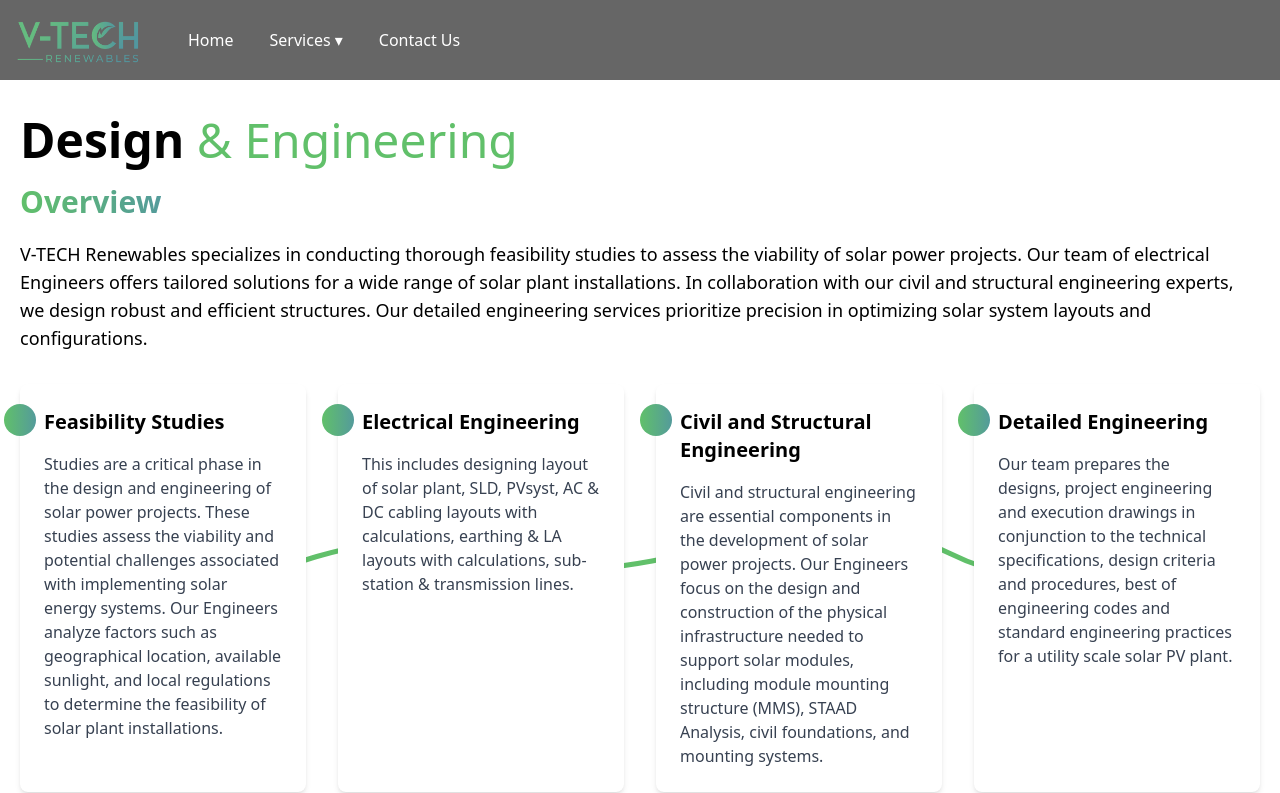
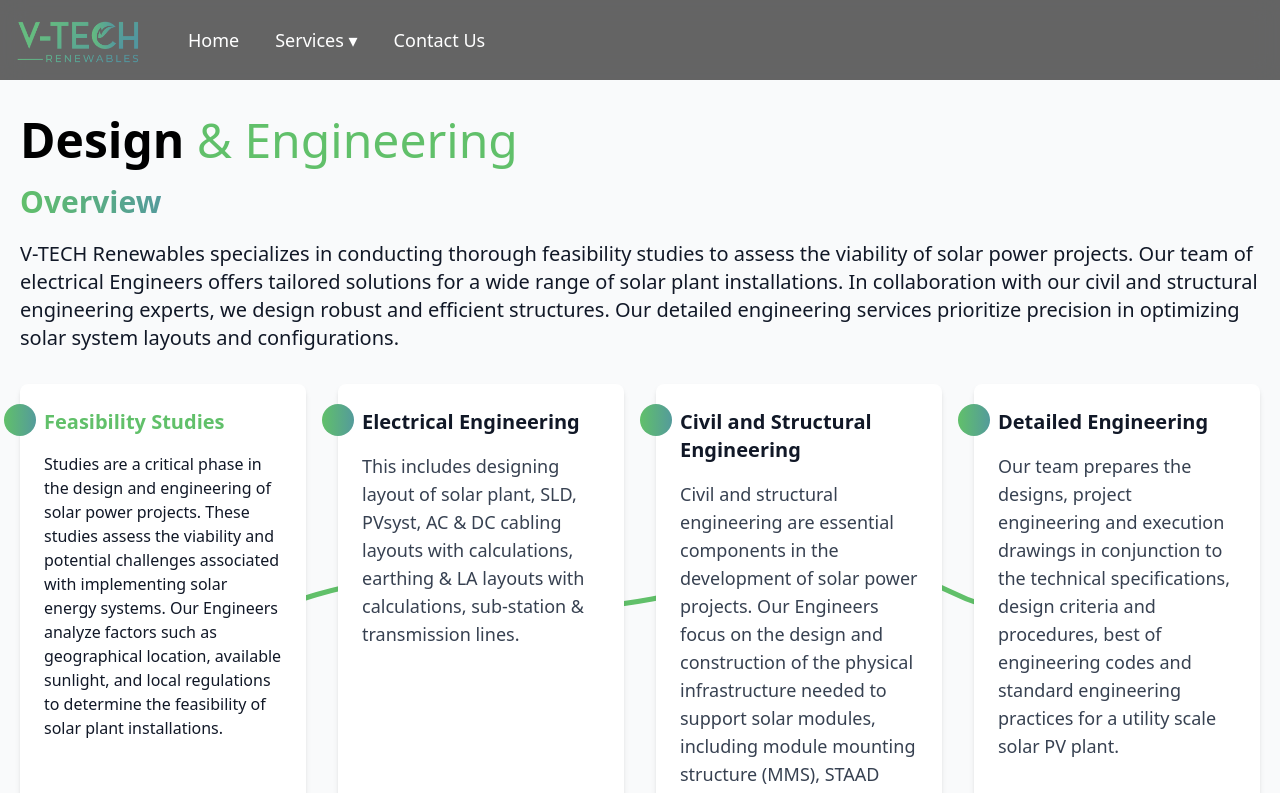
Before and after one commit to renewe-india/v-tech-frontend-web, a Next.js app: page /services/design-and-engineering in a window 1280 px wide. Shown: the top 793 px of the page. Built offline with nearby package versions, Linux system fonts and the light colour scheme.

Commit message:
appearance changed as per client.

```diff
--- a/src/app/(app)/services/design-and-engineering/page.js
+++ b/src/app/(app)/services/design-and-engineering/page.js
@@ -5,13 +5,13 @@ const DesignAndEngineering = () => {
     return (
         <div className="container my-24 mx-auto p-5">
             <div className="text-4xl md:text-5xl  md:max-w-4xl ">
-                <span className="text-black font-extrabold ">Design</span>{' '}
+                <span className="text-black font-semibold">Design</span>{' '}
                 <span className="text-theme-default">&amp; Engineering</span>
             </div>
-            <div className="bg-gradient-to-r from-[#61c06a] to-[#549b9b] inline-block text-transparent bg-clip-text text-3xl font-extrabold my-5">
+            <div className="bg-gradient-to-r from-[#61c06a] to-[#549b9b] inline-block text-transparent bg-clip-text text-3xl font-semibold my-5">
                 Overview
             </div>
-            <p className="text-lg text-left mb-8">
+            <p className="text-xl text-left mb-8">
                 V-TECH Renewables specializes in conducting thorough feasibility
                 studies to assess the viability of solar power projects. Our
                 team of electrical Engineers offers tailored solutions for a
@@ -26,10 +26,10 @@ const DesignAndEngineering = () => {
                 <div className="grid grid-rows-1 md:grid-cols-2 lg:grid-cols-4 gap-8 relative z-10">
                     <div className="relative bg-white rounded-lg shadow-md p-6">
                         <div className="absolute top-[20px] left-[-16px] w-8 h-8 bg-gradient-to-r from-[#61c06a] to-[#549b9b] rounded-full" />
-                        <h2 className="text-xl font-bold mb-4">
+                        <h2 className="text-xl font-semibold mb-4 text-theme-default">
                             Feasibility Studies
                         </h2>
-                        <p className="text-gray-700">
+                        <p className="text-base">
                             Studies are a critical phase in the design and
                             engineering of solar power projects. These studies
                             assess the viability and potential challenges
--- a/src/app/layout.js
+++ b/src/app/layout.js
@@ -11,7 +11,7 @@ export const metadata = {
 export default function RootLayout({ children }) {
     return (
         <html lang="en">
-            <body>
+            <body className="bg-gray-50 text-gray-900 text-lg">
                 <Navbar />
                 <div className="flex flex-col min-h-screen">
                     <main className="flex-1">{children}</main>
```
